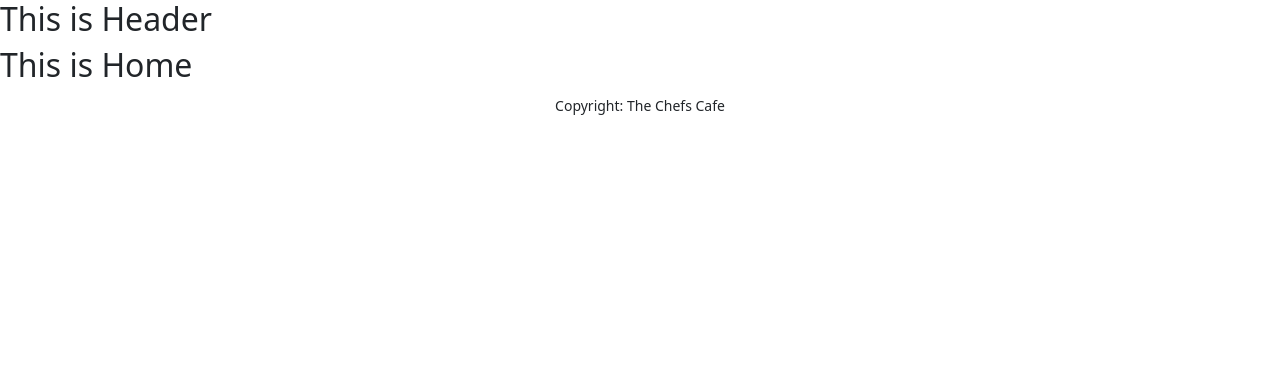
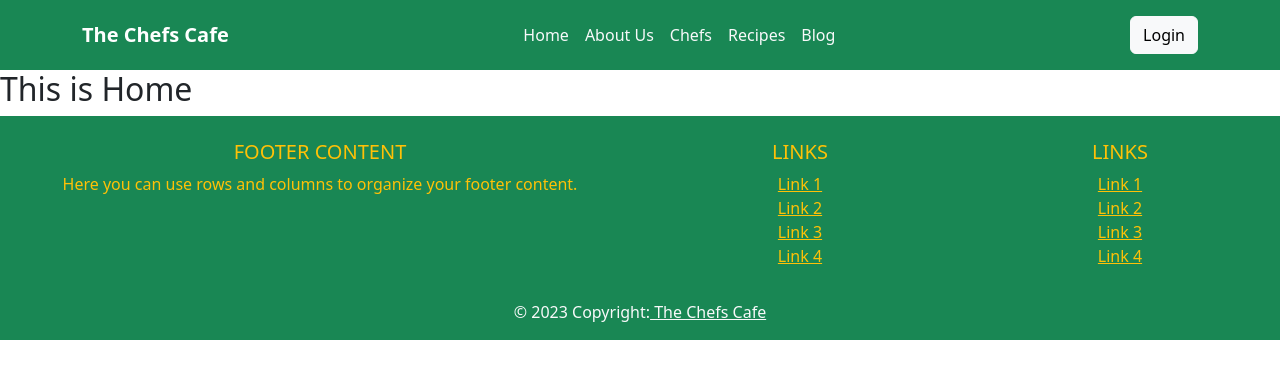
Before and after one commit to tarequemusa/chefs-cafe-client, a React (Vite) app: page / in a window 1280 px wide. Shown: the top 378 px of the page. Built offline with nearby package versions, Linux system fonts and the light colour scheme.

Commit message:
Header and Footer Created

```diff
--- a/index.html
+++ b/index.html
@@ -1,13 +1,16 @@
 <!DOCTYPE html>
 <html lang="en">
+
 <head>
   <meta charset="UTF-8" />
   <link rel="icon" type="image/svg+xml" href="/vite.svg" />
   <meta name="viewport" content="width=device-width, initial-scale=1.0" />
-    <title>Vite + React</title>
+  <title>The Chefs Cafe</title>
 </head>
+
 <body>
   <div id="root"></div>
   <script type="module" src="/src/main.jsx"></script>
 </body>
+
 </html>
--- a/package.json
+++ b/package.json
@@ -10,6 +10,9 @@
     "preview": "vite preview"
   },
   "dependencies": {
+    "@fortawesome/fontawesome-svg-core": "^6.4.0",
+    "@fortawesome/free-solid-svg-icons": "^6.4.0",
+    "@fortawesome/react-fontawesome": "^0.2.0",
     "bootstrap": "^5.2.3",
     "firebase": "^9.21.0",
     "localforage": "^1.10.0",
--- a/src/pages/Shared/Footer/Footer.jsx
+++ b/src/pages/Shared/Footer/Footer.jsx
@@ -3,7 +3,43 @@
 const Footer = () => {
     return (
         <div>
-            <p className="text-center"><small>Copyright: The Chefs Cafe</small></p>
+            <footer className="page-footer font-small blue pt-4 bg-success position-static mt-0">
+                <div className="container-fluid text-center text-md-left">
+                    <div className="row">
+                        <div className="col-md-6 mt-md-0 mt-3">
+                            <h5 className="text-uppercase text-warning">Footer Content</h5>
+                            <p className="text-warning">Here you can use rows and columns to organize your footer content.</p>
+                        </div>
+
+                        <hr className="clearfix w-100 d-md-none pb-0" />
+
+                        <div className="col-md-3 mb-md-0 mb-3">
+                            <h5 className="text-uppercase text-warning">Links</h5>
+                            <ul className="list-unstyled">
+                                <li><a className="text-warning" href="#!">Link 1</a></li>
+                                <li><a className="text-warning" href="#!">Link 2</a></li>
+                                <li><a className="text-warning" href="#!">Link 3</a></li>
+                                <li><a className="text-warning" href="#!">Link 4</a></li>
+                            </ul>
+                        </div>
+
+                        <div className="col-md-3 mb-md-0 mb-3">
+                            <h5 className="text-uppercase text-warning">Links</h5>
+                            <ul className="list-unstyled">
+                                <li><a className="text-warning" href="#!">Link 1</a></li>
+                                <li><a className="text-warning" href="#!">Link 2</a></li>
+                                <li><a className="text-warning" href="#!">Link 3</a></li>
+                                <li><a className="text-warning" href="#!">Link 4</a></li>
+                            </ul>
+                        </div>
+                    </div>
+                </div>
+
+                <div className="footer-copyright text-center py-3 text-light">© 2023 Copyright:
+                    <a className="text-light" href="#"> The Chefs Cafe</a>
+                </div>
+
+            </footer>
         </div>
     );
 };
--- a/src/pages/Shared/Header/Header.jsx
+++ b/src/pages/Shared/Header/Header.jsx
@@ -1,9 +1,31 @@
+import {Button, Container, Nav, Navbar} from "react-bootstrap";
 
 
 const Header = () => {
     return (
         <div>
-            <h2>This is Header</h2>
+            <Navbar collapseOnSelect expand="lg" bg="success" variant="dark">
+                <Container>
+                    <Navbar.Brand className="fw-bold" href="#home">The Chefs Cafe</Navbar.Brand>
+                    <Navbar.Toggle aria-controls="responsive-navbar-nav" />
+                    <Navbar.Collapse id="responsive-navbar-nav">
+                        <Nav className="justify-content-center flex-grow-1 pe-3">
+                            <Nav.Link className="text-light" href="#features">Home</Nav.Link>
+                            <Nav.Link className="text-light" href="#pricing">About Us</Nav.Link>
+                            <Nav.Link className="text-light" href="#pricing">Chefs</Nav.Link>
+                            <Nav.Link className="text-light" href="#pricing">Recipes</Nav.Link>
+                            <Nav.Link className="text-light" href="#pricing">Blog</Nav.Link>
+                        </Nav>
+                        <Nav>
+                            <Navbar.Collapse className="justify-content-end">
+                                <Navbar.Text>
+                                    <Button className="rounded-lg" variant="light">Login</Button>
+                                </Navbar.Text>
+                            </Navbar.Collapse>
+                        </Nav>
+                    </Navbar.Collapse>
+                </Container>
+            </Navbar>
         </div>
     );
 };
```
Also changed, not shown: .eslintrc.cjs, 1 other file (tests, documents, lock files or other folders). Lines whose indentation alone changed are shown as unchanged.
